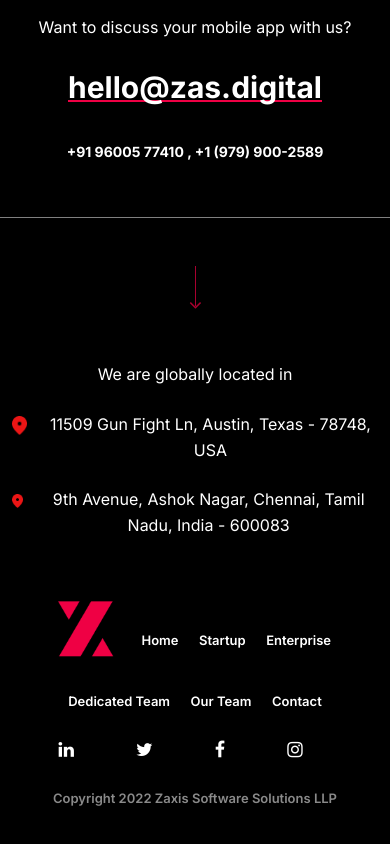
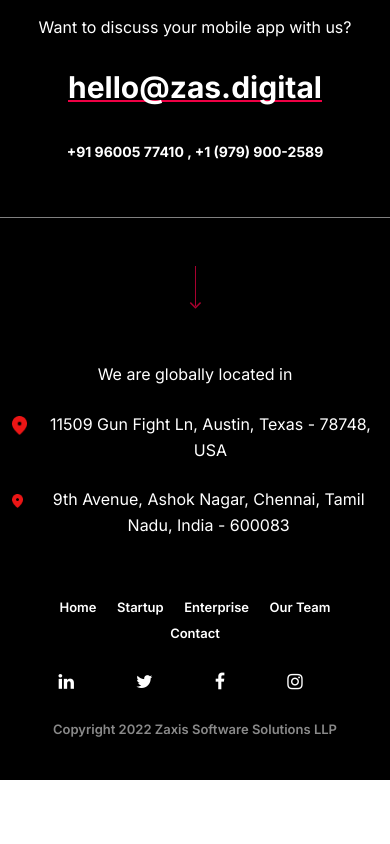
Before and after one commit to Maanavar/ZAS, a plain HTML site: page pd-startup.html in a window 390 px wide. Shown: the part 5380-6224 px from the top of the page. After the commit the page ends 6160 px from the top, so only its background shows below. Drawn offline with nearby package versions, Linux system fonts and the light colour scheme; files that its build step writes are made by us from their sources.

Commit message:
final changes

```diff
--- a/assets/css/style.css
+++ b/assets/css/style.css
@@ -1015,6 +1015,7 @@ table tr th,table tr td{padding: 0.8rem 1.2rem !important;font-size: 18px;font-w
     .footer-top {
         padding: 5rem 0 0rem;
     }
+    .show-desktop,.footer-logo{display: none !important;}
     a.link.with-padding span.inner:after, a.link.with-padding span.inner:before, button.link.with-padding span.inner:after, button.link.with-padding span.inner:before {
         bottom: 8px;
     }
--- a/pd-startup.html
+++ b/pd-startup.html
@@ -278,11 +278,11 @@
                     <div class="row mx-0">
                         <div class="col-lg-6 text-lg-start align-self-center text-center">
                             <ul class="">
-                                <li><a href="index.html"><img src="assets/images/footer-logo.png" class="img-fluid me-lg-2 mb-lg-0 mb-4" width="70px" alt="footer-logo"></a></li>
+                                <li  class="footer-logo"><a href="index.html"><img src="assets/images/footer-logo.png" class="img-fluid me-lg-2 mb-lg-0 mb-4" width="70px" alt="footer-logo"></a></li>
                                 <li><a href="index.html">Home</a></li>
                                 <li><a href="pd-startup.html">Startup</a></li>
                                 <li><a href="pd-enterprise.html">Enterprise</a></li>
-                                <li><a href="dedicated-team.html" class="active">Dedicated Team </a></li>
+                                <li class="show-desktop"><a href="dedicated-team.html" class="active">Dedicated Team </a></li>
                                 <li><a href="about.html">Our Team</a></li>
                                 <li><a href="contact-us.html">Contact</a></li>
 
```
Also changed, not shown: dedicated-team.html (+2 -2 lines), index.html (+2 -2 lines), pd-enterprise.html (+2 -2 lines), who-we-are.html (+2 -2 lines).
